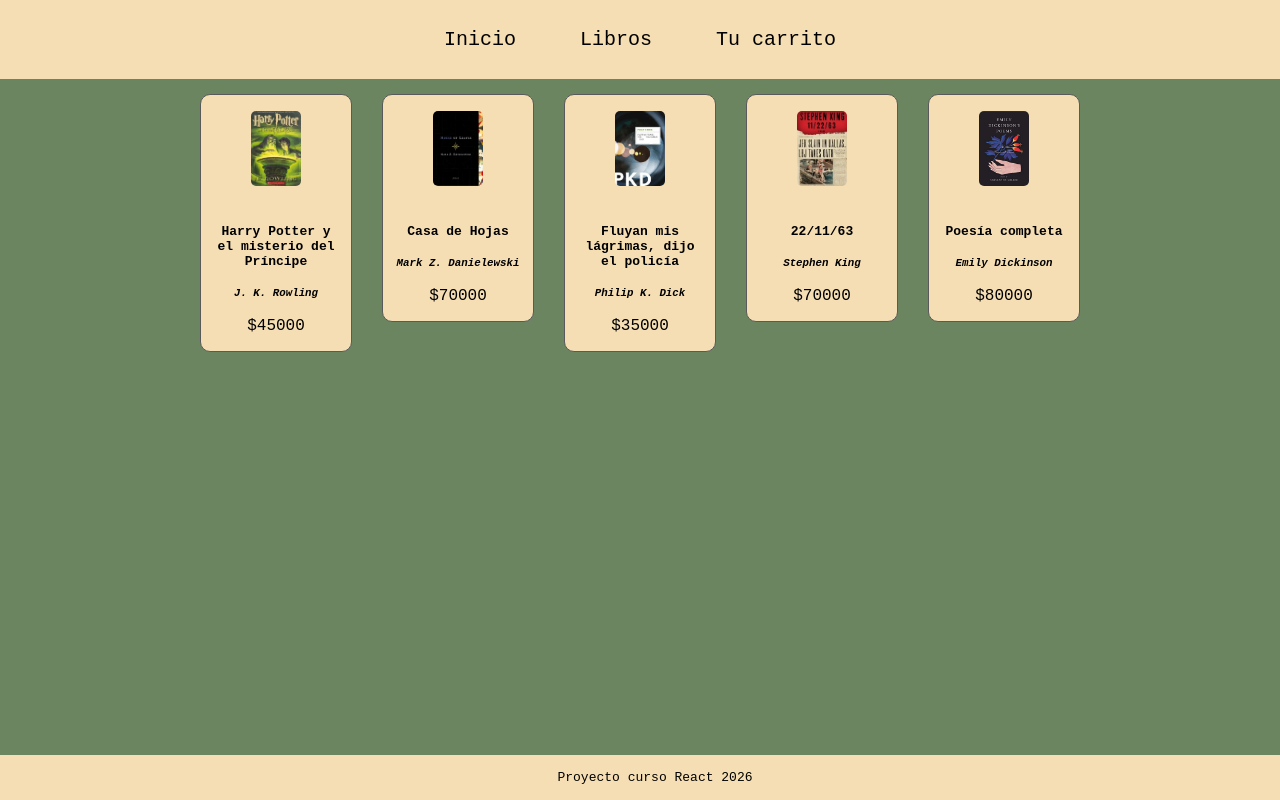
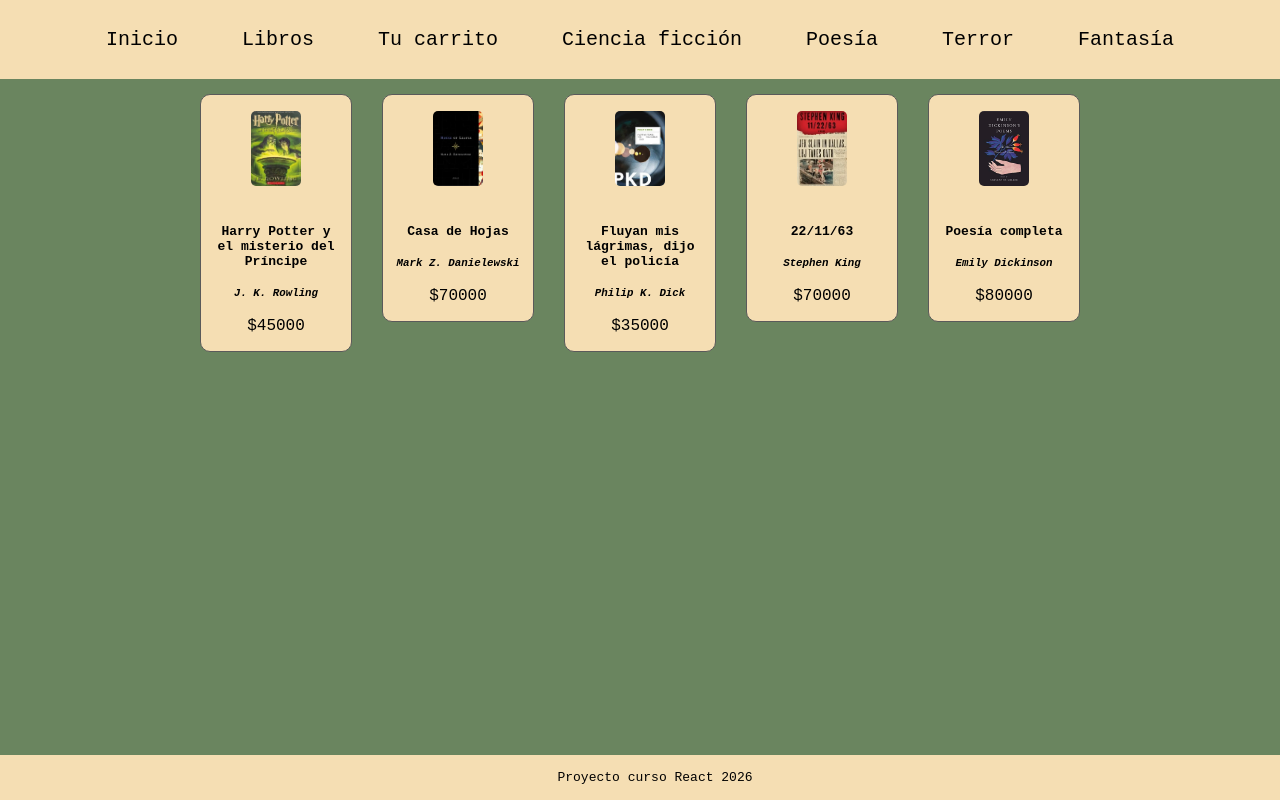
Before and after one commit to galasemich/e-commerce-react, a React (Vite) app: page / in a window 1280 px wide. Built offline with nearby package versions, Linux system fonts and the light colour scheme.

Commit message:
implementé filtro por categoría en la nav

```diff
--- a/src/components/Nav/Nav.jsx
+++ b/src/components/Nav/Nav.jsx
@@ -14,6 +14,18 @@ export const Nav = () => {
                 <li>
                     <Link to={"/cart"}>Tu carrito</Link>
                 </li>
+                <li>
+                    <Link to={"/category/scifi"}>Ciencia ficción</Link>
+                </li>
+                <li>
+                    <Link to={"/category/poesía"}>Poesía</Link>
+                </li>
+                <li>
+                    <Link to={"/category/terror"}>Terror</Link>
+                </li>
+                <li>
+                    <Link to={"/category/fantasía"}>Fantasía</Link>
+                </li>
             </ul>
         </nav>
     )
```
